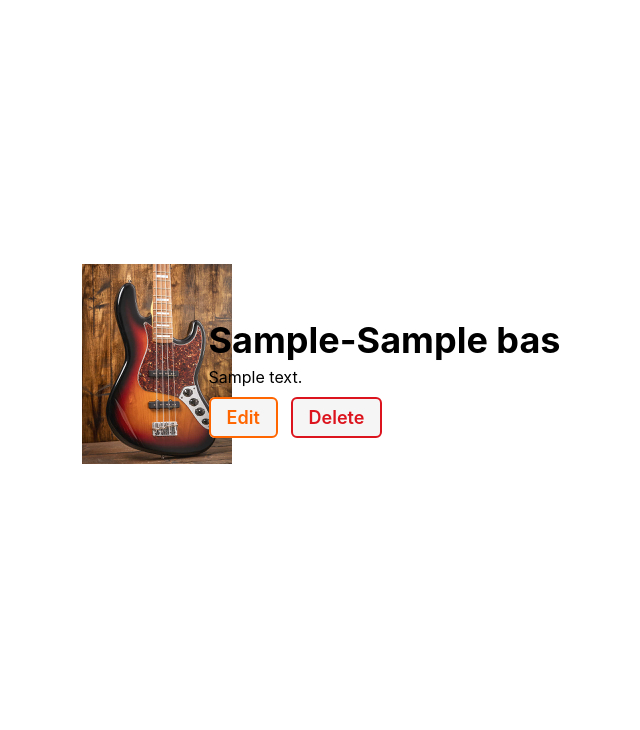
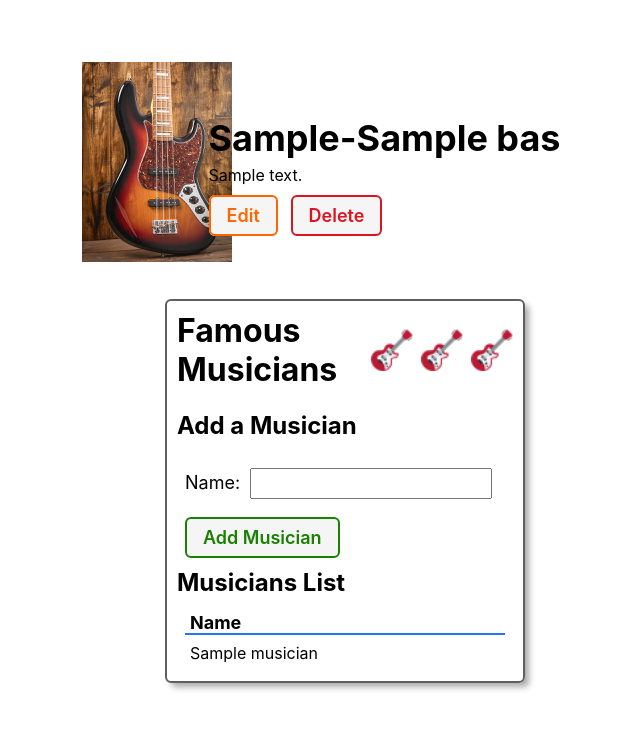
Before and after one commit to thepika206/bass-collector, a Django app: page /basses/1/ in a window 1280 px wide. Shown: the part 90-820 px from the top of the page, without its empty margins (295-935 px from the left). Run offline with Django 4.2, Linux system fonts and the light colour scheme; tables that the repository leaves empty hold one stand-in row (values such as "Sample post").

Commit message:
imple famous musicians on the bass detail page

```diff
--- a/main_app/admin.py
+++ b/main_app/admin.py
@@ -1,9 +1,9 @@
 from django.contrib import admin
 
-from .models import Bass
-from .models import Amp
+from .models import Bass, Amp, Musician
 
 
 # Register your models here.
 admin.site.register(Bass)
 admin.site.register(Amp)
+admin.site.register(Musician)
--- /dev/null
+++ b/main_app/forms.py
@@ -0,0 +1,7 @@
+from django.forms import ModelForm
+from .models import Musician
+
+class MusicianForm(ModelForm):
+  class Meta:
+    model = Musician
+    fields = ['name']
--- a/main_app/templates/basses/detail.html
+++ b/main_app/templates/basses/detail.html
@@ -27,5 +27,47 @@
     </div>
   </div>
 </section>
+<div class="feedings-toy-container">
+  <section class="feedings">
+    <div class="subsection-title">
+      <h2>Famous Musicians</h2>
+      <img
+        src="{% static 'images/favicon-32x32.png' %}"
+        alt="bass guitar"
+      />
+      <img
+        src="{% static 'images/favicon-32x32.png' %}"
+        alt="bass guitar"
+      />
+      <img
+        src="{% static 'images/favicon-32x32.png' %}"
+        alt="bass guitar"
+      />
+    </div>
+    <h3>Add a Musician</h3>
+    <form
+      action="{% url 'add_musician' bass.id %}"
+      method="post"
+      class="subsection-content"
+    >
+      {% csrf_token %}
+      {{ musician_form.as_p }}
+      <button type="submit" class="btn submit">Add Musician</button>
+    </form>
+    <h3>Musicians List</h3>
+    <table>
+      <thead>
+        <tr><th>Name</th></tr>
+      </thead>
+      <tbody>
+        {% for musician in bass.musician_set.all %}
+          <tr>
+            <td>{{musician.name}}</td>
+          </tr>
+        {% endfor %}
+      </tbody>
+    </table>
+  </section>
+</div>
 
 {% endblock %}
--- a/main_app/urls.py
+++ b/main_app/urls.py
@@ -15,6 +15,9 @@ urlpatterns = [
   path('basses/<int:pk>/update/', views.BassUpdate.as_view(), name='basses_update'),
 
   path('basses/<int:pk>/delete/', views.BassDelete.as_view(), name='basses_delete'),
+  # localhost:8000/basses/int:bass_id/add_musician
+  path('basses/<int:bass_id>/add_musician/', views.add_musician, name='add_musician'),
+
 
   #! /amps
   path('amps/', views.amps_index, name='amps_index'),
--- a/main_app/views.py
+++ b/main_app/views.py
@@ -1,10 +1,11 @@
-from django.shortcuts import render
+from django.shortcuts import render, redirect
 from django.views.generic.edit import CreateView, UpdateView, DeleteView
 from django.views.generic.detail import DetailView
 
+
 from .models import Bass
 from .models import Amp
-
+from .forms import MusicianForm
 
 # home view
 def home(request):
@@ -23,7 +24,18 @@ def basses_index(request):
 # bass details view
 def basses_detail(request, bass_id):
   bass = Bass.objects.get(id=bass_id)
-  return render(request, 'basses/detail.html', {'bass':bass})
+  musician_form = MusicianForm()
+  return render(request, 'basses/detail.html', {
+    'bass':bass, 'musician_form': musician_form
+  })
+
+def add_musician(request, bass_id):
+  form = MusicianForm(request.POST)
+  if form.is_valid():
+    new_musician = form.save(commit=False)
+    new_musician.bass_id = bass_id
+    new_musician.save()
+  return redirect('basses_detail', bass_id=bass_id)
 
 # add bass form... Class Based hence the (CreateView) argument that was imported above
 class BassCreate(CreateView):
```
